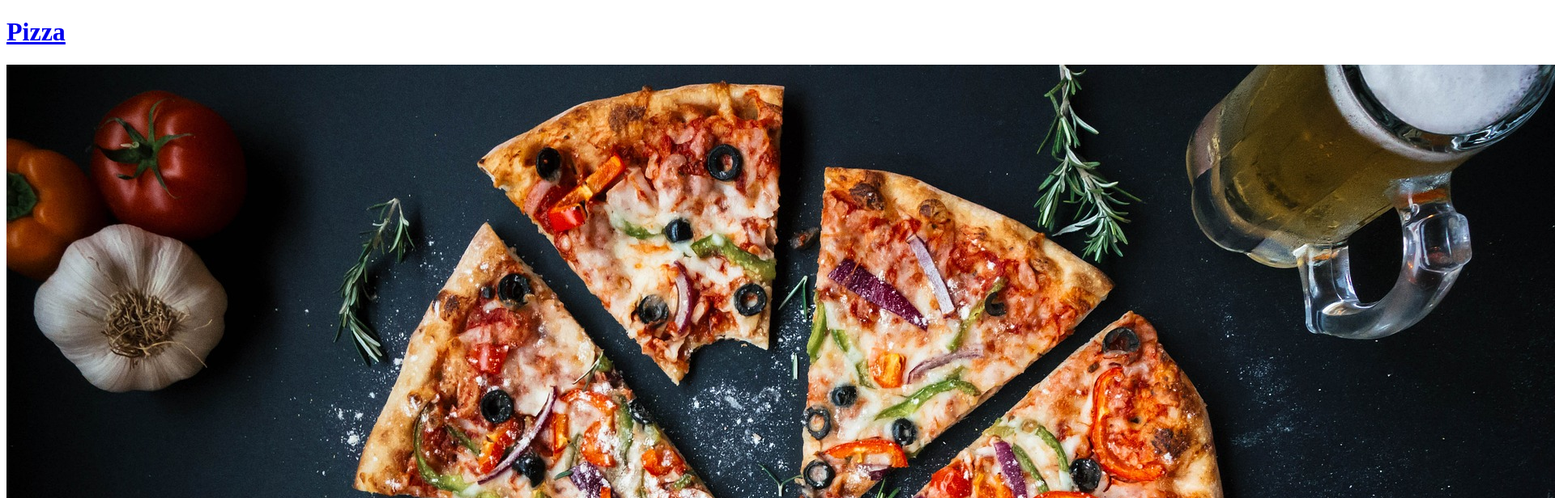
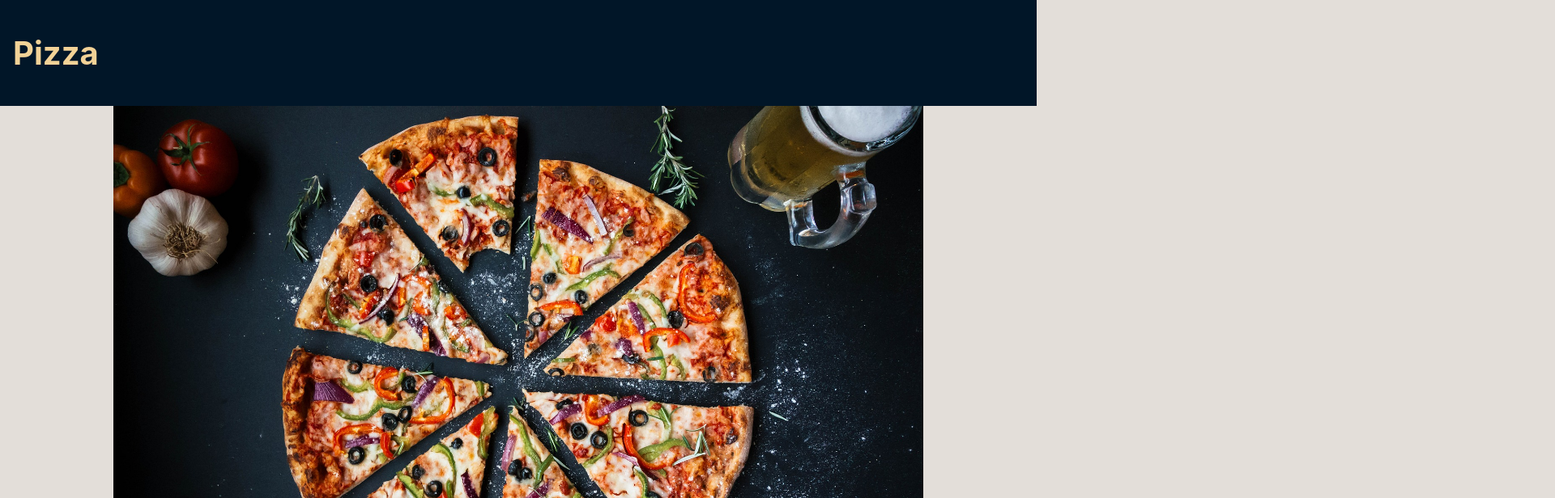
Before and after one commit to AngelicWars/odin-recipes, a plain HTML site: page recipes/pizza.html in a window 1280 px wide. Shown: the top 616 px of the page at 81% size, 1920 px wide, since content can reach past the window. Drawn offline with Linux system fonts and the light colour scheme.

Commit message:
Added CSS and connected it to index and pizza

```diff
--- /dev/null
+++ b/css/styles.css
@@ -0,0 +1,39 @@
+body {
+    margin: 0;
+    background-color: hsl(30, 16%, 87%);
+    font-family: Inter, Sora, Arial, sans-serif;
+}
+
+.topnav {
+    overflow: hidden;
+    background-color: hsl(207, 95%, 8%);
+}
+
+.topnav a {
+    float: left;
+    text-align: center;
+    padding: 14px 16px;
+    font-size: 20px;
+    color: hsl(113, 39%, 46%);
+    text-decoration: none;
+}
+
+.topnav a:hover{
+    color: hsl(39, 78%, 77%);
+}
+
+.topnav a:active {
+    color: hsl(33, 73%, 56%);
+}
+
+img {
+    width: 1000px;
+    height: auto;
+    display: block;
+    margin-left: auto;
+    margin-right: auto;
+}
+
+.color {
+    color: hsl(207, 95%, 8%);
+}
--- a/recipes/pizza.html
+++ b/recipes/pizza.html
@@ -5,11 +5,16 @@
     <meta http-equiv="X-UA-Compatible" content="IE=edge">
     <meta name="viewport" content="width=device-width, initial-scale=1.0">
     <title>Odin Recipes Pizza</title>
+
+    <link rel="stylesheet" href="../css/styles.css">
 </head>
 <body>
-    <a href="../index.html"><h1>Pizza</h1></a>
+    <div class="topnav">
+        <a href="../index.html"><h1>Pizza</h1></a>
+    </div>
     <img src="../img/pizza.jpg" alt="Pizza">
 
+<div class="color">
     <h2>Description</h2>
     <p>What to do when your 8-year old nephew comes to visit? Make pizza, of course!</p>
     <p>Well, not of course, actually. I didn't think of it until we exhausted Sorry, Monopoly, and gin rummy. But it did turn out to be a brilliant idea as my father had just received a baking stone for Christmas, and my nephew loves pizza.</p>
@@ -69,7 +74,7 @@
             Slide the pizza off of the peel and onto the baking stone in the oven. </p></li>
         <li><p><strong>Bake pizza:</strong>Bake pizza in the 475°F oven, one at a time, until the crust is browned and the cheese is golden, about 10-15 minutes. If you want, toward the end of the cooking time you can sprinkle on a little more cheese.</p></li>
     </ol>
-
+</div>
     <a href="../index.html">Home</a>
 </body>
 </html>
```
Also changed, not shown: index.html (+12 -0 lines), img/pexels-andrea-piacquadio-3777931.jpg (added), img/pexels-katho-mutodo-8434791.jpg (added), other.html (added).
